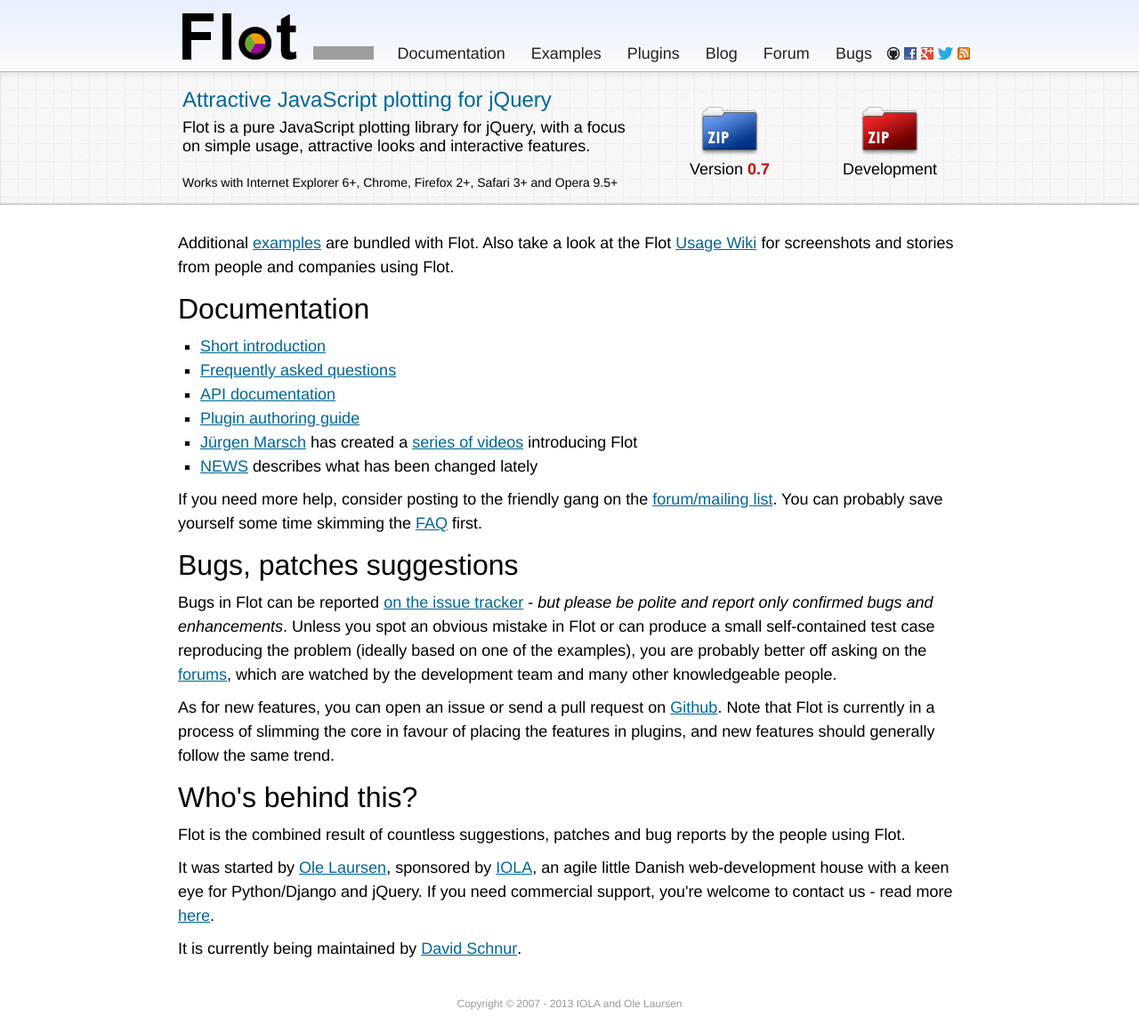
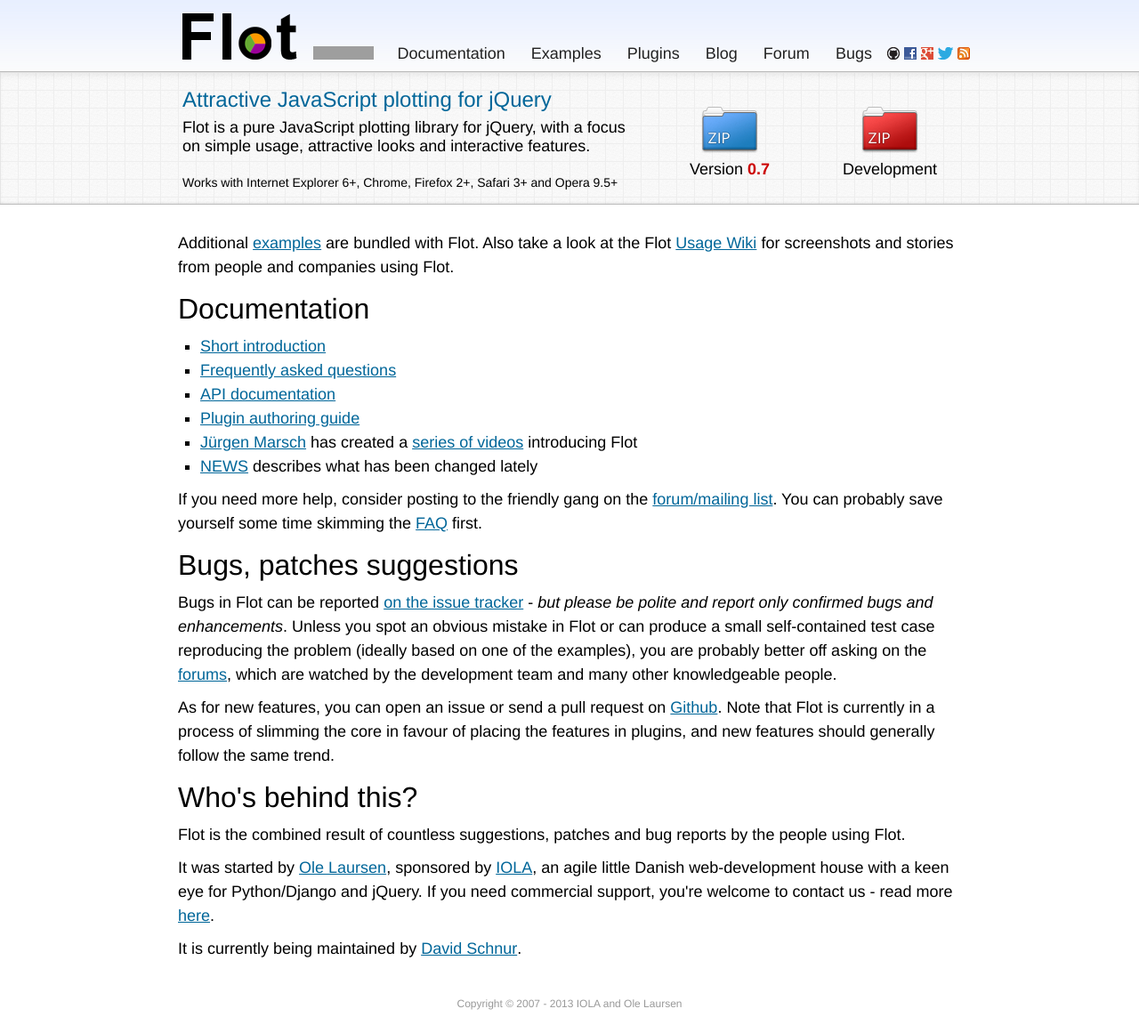
Before and after one commit to flot/flot.github.com, a Jekyll site: the page built from index.html, in a window 1280 px wide. Shown: the whole page at 89% size. Built offline with Jekyll 4.4.1, drawn with Linux system fonts in a browser that asks for light colours; Markdown is read by kramdown in place of the engine named in the settings; the list of posts is cut into pages by our own code; grey boxes are pictures that could not be loaded.

Commit message:
Made folder icons prettier, added a tgz folder.

```diff
--- a/_layouts/splash.html
+++ b/_layouts/splash.html
@@ -7,11 +7,11 @@
 			<div class="works-with">Works with Internet Explorer 6+, Chrome, Firefox 2+, Safari 3+ and Opera 9.5+</div>
 			<div class="downloads-area">
 				<a href="http://www.flotcharts.org/downloads/flot-0.7.zip" class="download-entry">
-					<div class="flot-icon flot-icon-64 flot-icon-64-folder-blue"></div>
+					<div class="flot-icon flot-icon-64 flot-icon-64-folder-zip-blue"></div>
 					<div class="download-caption">Version <span class="download-version">0.7</span></div>
 				</a>
 				<a href="https://github.com/flot/flot/zipball/master" class="download-entry">
-					<div class="flot-icon flot-icon-64 flot-icon-64-folder-red"></div>
+					<div class="flot-icon flot-icon-64 flot-icon-64-folder-zip-red"></div>
 					<div class="download-caption">Development</div>
 				</a>
 			</div>
--- a/css/flot.css
+++ b/css/flot.css
@@ -256,8 +256,9 @@
 .flot-icon-24 { width: 24px; height: 24px; }
 .flot-icon-64 { width: 64px; height: 64px; }
 
-.flot-icon-64-folder-blue { background-position: 0 0; }
-.flot-icon-64-folder-red { background-position: -64px 0; }
+.flot-icon-64-folder-zip-blue { background-position: 0 0; }
+.flot-icon-64-folder-zip-red { background-position: -64px 0; }
+.flot-icon-64-folder-tgz-blue { background-position: -128px 0; }
 
 .flot-icon-24-search { background-position: 0 -64px; }
 
```
Also changed, not shown: images/sprites.png, 2 other files.
